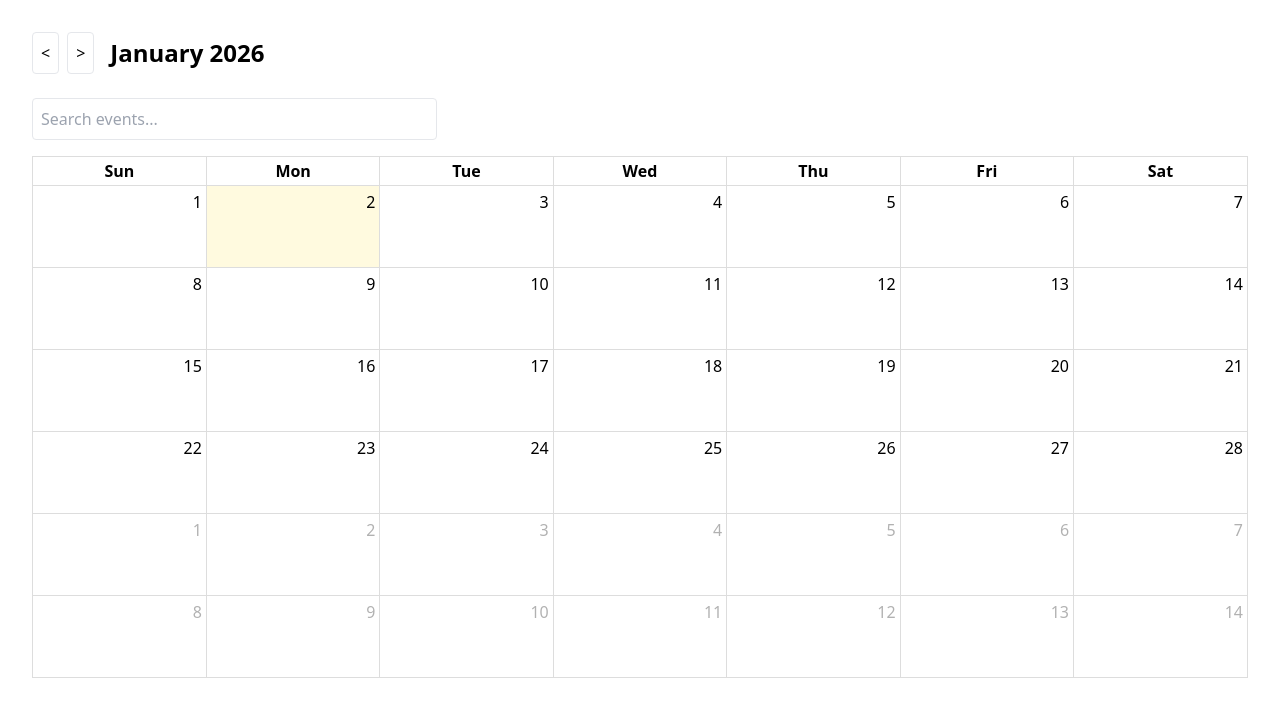
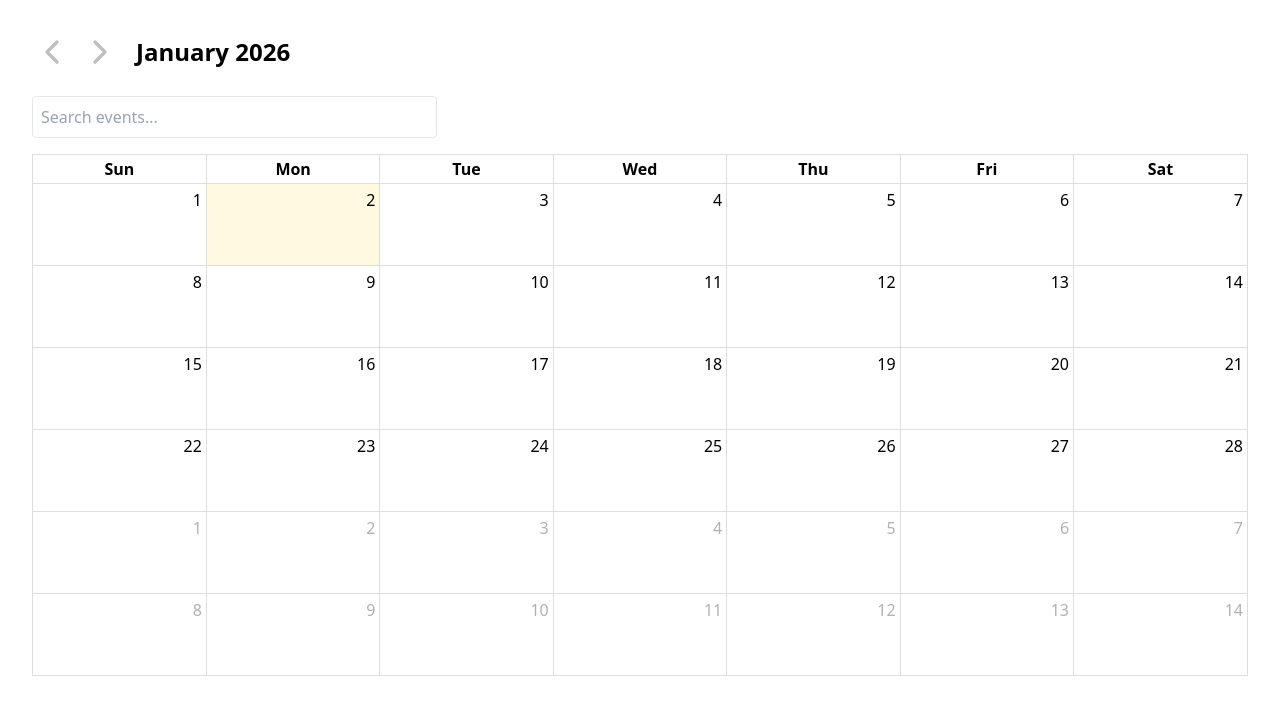
Before and after one commit to hack4impact-calpoly/one-cool-earth-25, a Next.js app: page /calendar in a window 1280 px wide. Shown: the top 716 px of the page. Built offline with nearby package versions, Linux system fonts and the light colour scheme.

Commit message:
feat: styled prev and next month buttons

```diff
--- a/package.json
+++ b/package.json
@@ -17,6 +17,7 @@
     "@fullcalendar/daygrid": "^6.1.20",
     "@fullcalendar/interaction": "^6.1.20",
     "@fullcalendar/react": "^6.1.20",
+    "lucide-react": "^0.574.0",
     "mongoose": "^8",
     "next": "^14",
     "react": "^18",
--- a/src/app/calendar/page.tsx
+++ b/src/app/calendar/page.tsx
@@ -1,23 +1,40 @@
 "use client";
-import React, { useRef } from "react";
-//import { StyleSheet, Button, View, Text, Alert, Platform } from "react-native";
+import React, { useRef, useState } from "react";
+import { ChevronLeft, ChevronRight } from "lucide-react"; // Import the icons
 import FullCalendar from "@fullcalendar/react";
 import dayGridPlugin from "@fullcalendar/daygrid";
 import interactionPlugin from "@fullcalendar/interaction";
 
 export default function CalendarPage() {
   const calendarRef = useRef<FullCalendar>(null);
-
+  const [viewDate, setViewDate] = useState(new Date());
+  const today = new Date();
   const handleNext = () => {
     if (calendarRef.current) {
-      const calendarApi = calendarRef.current.getApi();
-      calendarApi.next();
+      const threeMonthsAhead = new Date(today.getFullYear(), today.getMonth() + 3, 1);
+
+      if (viewDate < threeMonthsAhead) {
+        const calendarApi = calendarRef.current.getApi();
+        calendarApi.next();
+        const newDate = new Date(viewDate.getFullYear(), viewDate.getMonth() + 1, 1);
+        setViewDate(newDate);
+      } else {
+        console.log("Limit Reached, can't go ahead more than three months");
+      }
     }
   };
   const handlePrev = () => {
     if (calendarRef.current) {
-      const calendarApi = calendarRef.current.getApi();
-      calendarApi.prev();
+      const oneMonthAgo = new Date(today.getFullYear(), today.getMonth() - 1, 1);
+      if (viewDate > oneMonthAgo) {
+        const calendarApi = calendarRef.current.getApi();
+        calendarApi.prev();
+
+        const newDate = new Date(viewDate.getFullYear(), viewDate.getMonth() - 1, 1);
+        setViewDate(newDate);
+      } else {
+        console.log("Limit reached: Cannot go back further than 1 month.");
+      }
     }
   };
   return (
@@ -27,14 +44,11 @@ export default function CalendarPage() {
         <div className="flex items-center gap-4">
           {" "}
           <div className="flex gap-2">
-            {" "}
-            <button onClick={handlePrev} className="p-2 border rounded">
-              {" "}
-              &lt;{" "}
+            <button onClick={handlePrev} className="hover:opacity-70 transition-opacity">
+              <ChevronLeft size={40} color="#BEBEBE" />
             </button>
-            <button onClick={handleNext} className="p-2 border rounded">
-              {" "}
-              &gt;{" "}
+            <button onClick={handleNext} className="hover:opacity-70 transition-opacity">
+              <ChevronRight size={40} color="#BEBEBE" />
             </button>
           </div>
           <h2 className="text-2xl font-bold">January 2026</h2>
```
Also changed, not shown: 1 other file (tests, documents, lock files or other folders).
